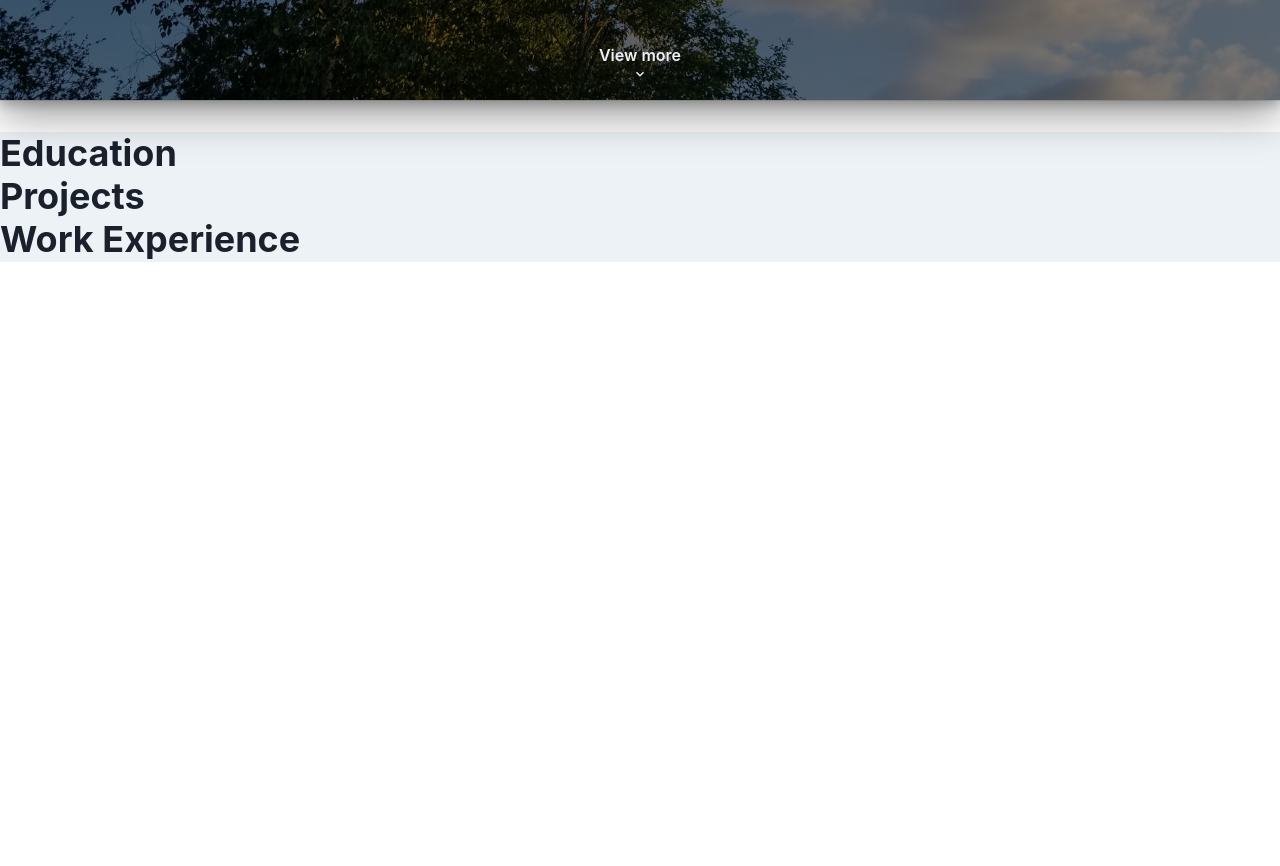
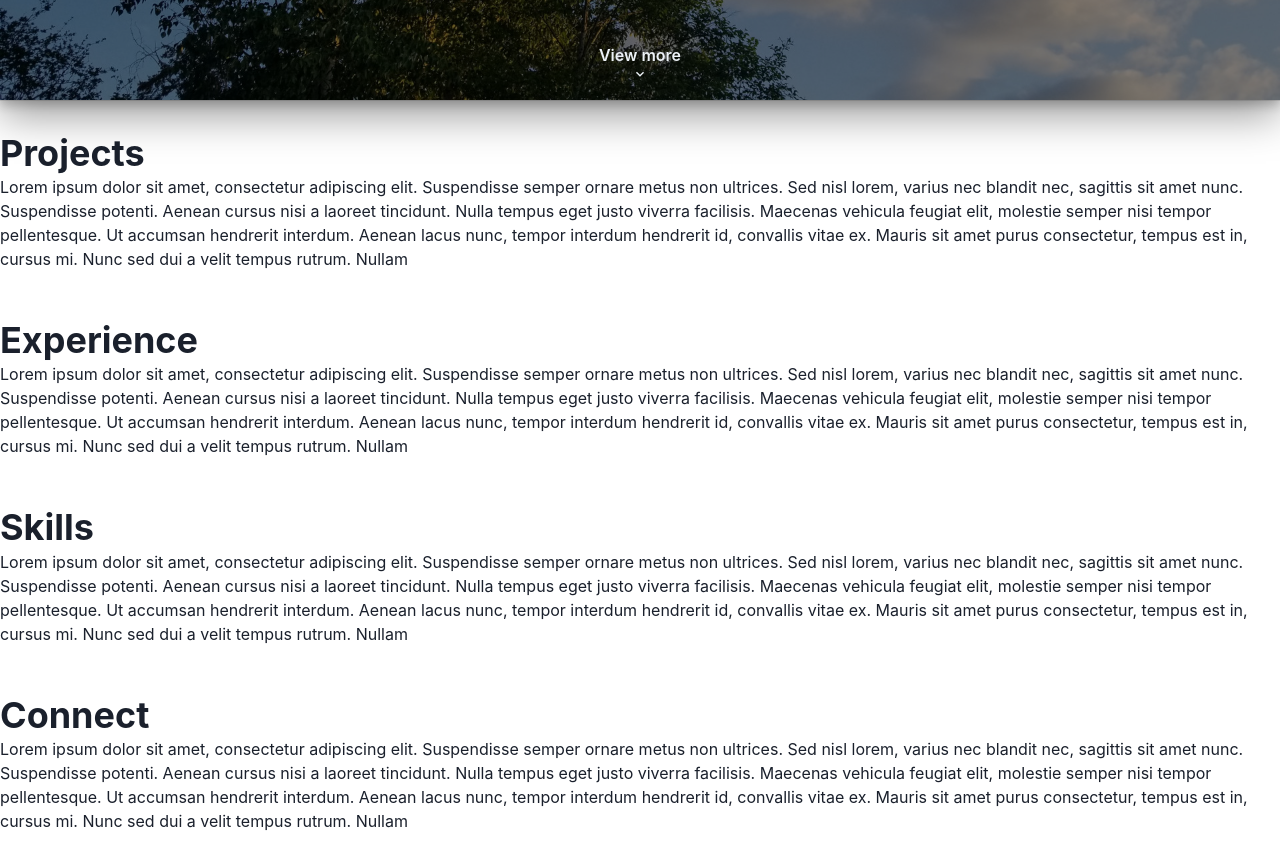
Before and after one commit to logankuzyk/logankuzyk.com, a React (Create React App) app: page / in a window 1280 px wide. Shown: the part 700-1566 px from the top of the page. Before the commit the page ends 962 px from the top, so only its background shows below. Built offline with nearby package versions, Linux system fonts and the light colour scheme.

Commit message:
Add sample sections with refs

```diff
--- a/src/components/Content.tsx
+++ b/src/components/Content.tsx
@@ -1,19 +1,73 @@
 import React from "react";
-import { Flex, Heading } from "@chakra-ui/react";
+import { Flex, Text, Heading } from "@chakra-ui/react";
 
-interface ContentProps {}
+import { useNavigationContext } from "../NavigationContext";
+import { Section } from "./Section";
 
-export const Content: React.FC<ContentProps> = ({}) => {
+export const Content: React.FC = () => {
+  const {
+    refs: { content, projects, experience, skills, connect },
+  } = useNavigationContext();
+
   return (
     <Flex
-      bg="gray.100"
+      ref={content}
       alignItems="left"
       justifyContent="center"
       flexDirection="column"
     >
-      <Heading>Education</Heading>
-      <Heading>Projects</Heading>
-      <Heading>Work Experience</Heading>
+      <Section>
+        <Heading ref={projects}>Projects</Heading>
+        <Text>
+          Lorem ipsum dolor sit amet, consectetur adipiscing elit. Suspendisse
+          semper ornare metus non ultrices. Sed nisl lorem, varius nec blandit
+          nec, sagittis sit amet nunc. Suspendisse potenti. Aenean cursus nisi a
+          laoreet tincidunt. Nulla tempus eget justo viverra facilisis. Maecenas
+          vehicula feugiat elit, molestie semper nisi tempor pellentesque. Ut
+          accumsan hendrerit interdum. Aenean lacus nunc, tempor interdum
+          hendrerit id, convallis vitae ex. Mauris sit amet purus consectetur,
+          tempus est in, cursus mi. Nunc sed dui a velit tempus rutrum. Nullam
+        </Text>
+      </Section>
+      <Section>
+        <Heading ref={experience}>Experience</Heading>
+        <Text>
+          Lorem ipsum dolor sit amet, consectetur adipiscing elit. Suspendisse
+          semper ornare metus non ultrices. Sed nisl lorem, varius nec blandit
+          nec, sagittis sit amet nunc. Suspendisse potenti. Aenean cursus nisi a
+          laoreet tincidunt. Nulla tempus eget justo viverra facilisis. Maecenas
+          vehicula feugiat elit, molestie semper nisi tempor pellentesque. Ut
+          accumsan hendrerit interdum. Aenean lacus nunc, tempor interdum
+          hendrerit id, convallis vitae ex. Mauris sit amet purus consectetur,
+          tempus est in, cursus mi. Nunc sed dui a velit tempus rutrum. Nullam
+        </Text>
+      </Section>
+      <Section>
+        <Heading ref={skills}>Skills</Heading>
+        <Text>
+          Lorem ipsum dolor sit amet, consectetur adipiscing elit. Suspendisse
+          semper ornare metus non ultrices. Sed nisl lorem, varius nec blandit
+          nec, sagittis sit amet nunc. Suspendisse potenti. Aenean cursus nisi a
+          laoreet tincidunt. Nulla tempus eget justo viverra facilisis. Maecenas
+          vehicula feugiat elit, molestie semper nisi tempor pellentesque. Ut
+          accumsan hendrerit interdum. Aenean lacus nunc, tempor interdum
+          hendrerit id, convallis vitae ex. Mauris sit amet purus consectetur,
+          tempus est in, cursus mi. Nunc sed dui a velit tempus rutrum. Nullam
+        </Text>
+      </Section>
+      <Section>
+        <Heading ref={connect}>Connect</Heading>
+        <Text>
+          Lorem ipsum dolor sit amet, consectetur adipiscing elit. Suspendisse
+          semper ornare metus non ultrices. Sed nisl lorem, varius nec blandit
+          nec, sagittis sit amet nunc. Suspendisse potenti. Aenean cursus nisi a
+          laoreet tincidunt. Nulla tempus eget justo viverra facilisis. Maecenas
+          vehicula feugiat elit, molestie semper nisi tempor pellentesque. Ut
+          accumsan hendrerit interdum. Aenean lacus nunc, tempor interdum
+          hendrerit id, convallis vitae ex. Mauris sit amet purus consectetur,
+          tempus est in, cursus mi. Nunc sed dui a velit tempus rutrum. Nullam
+        </Text>
+      </Section>
     </Flex>
   );
 };
--- /dev/null
+++ b/src/components/Section.tsx
@@ -0,0 +1,10 @@
+import React from "react";
+import { Flex, FlexProps } from "@chakra-ui/react";
+
+export const Section: React.FC<FlexProps> = ({ children }) => {
+  return (
+    <Flex marginBottom={12} flexDirection="column">
+      {children}
+    </Flex>
+  );
+};
```
